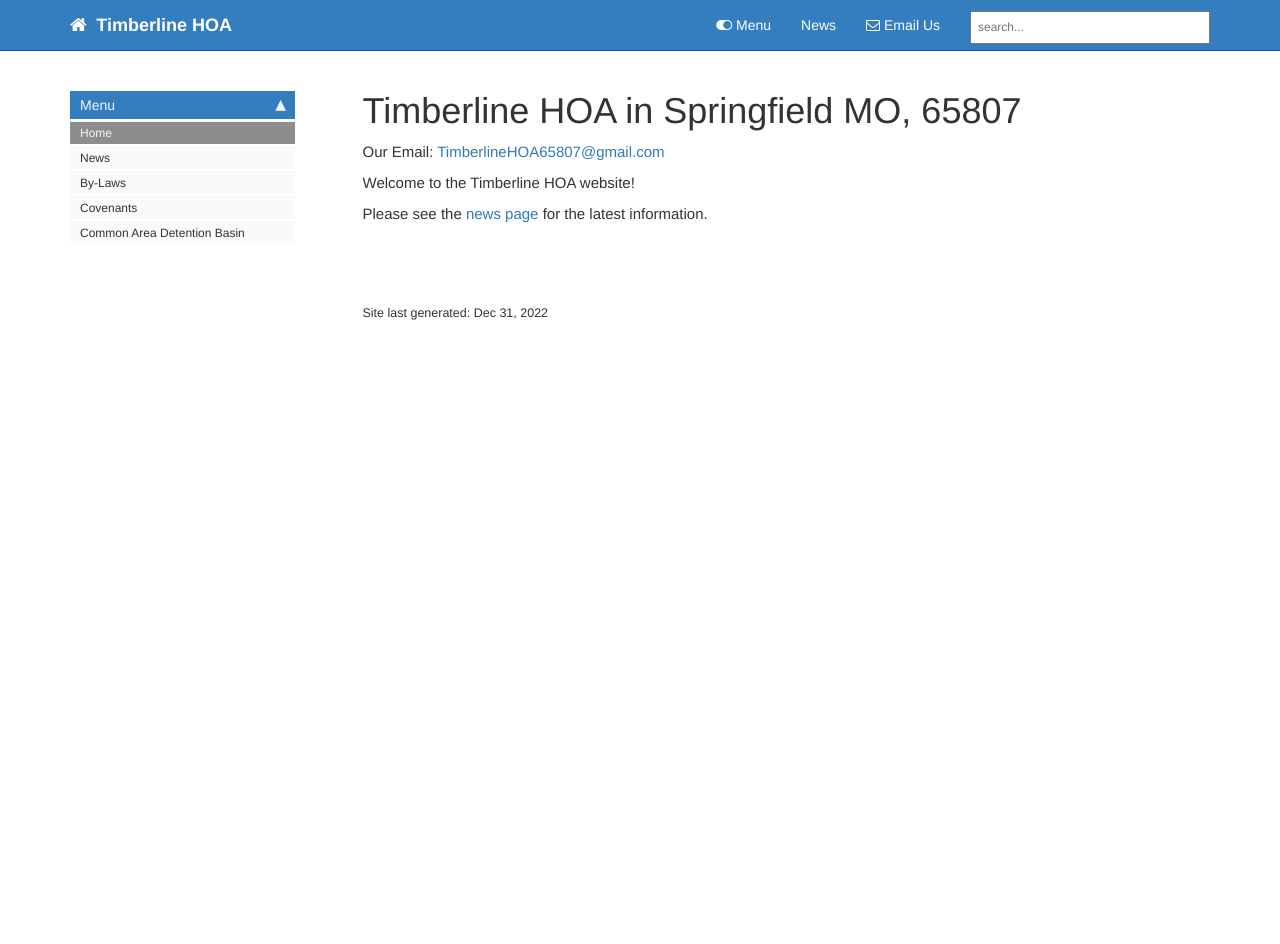
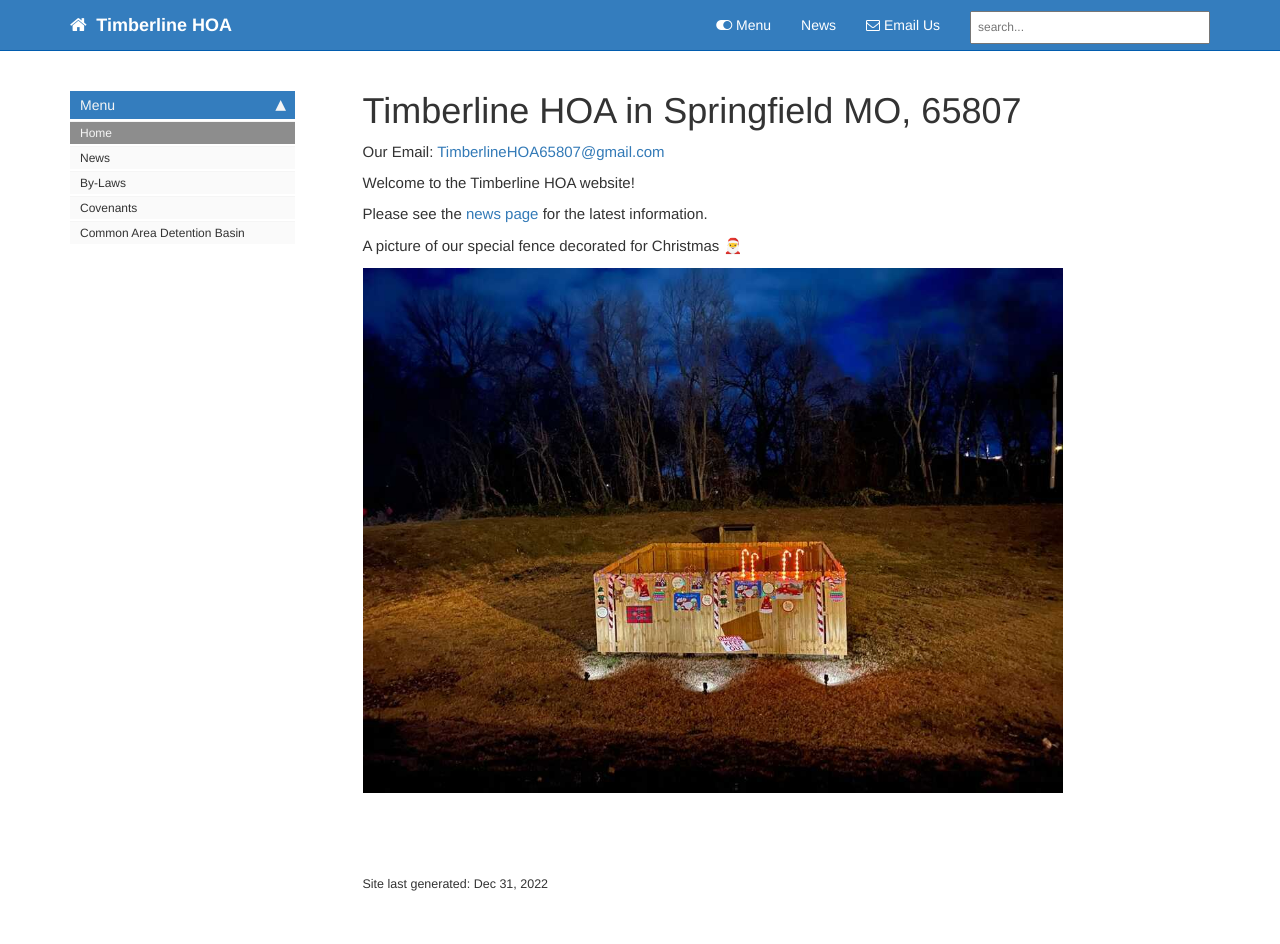
Before and after one commit to timberline-hoa/timberline-hoa.github.io, a Jekyll site: the page built from index.md, in a window 1280 px wide. Built offline with Jekyll 4.4.1, drawn with Linux system fonts in a browser that asks for light colours; comment, search, counter and statistics services are not loaded; before the commit the page ends 900 px from its top, so only the background shows below that.

Commit message:
Christmas fence

```diff
--- a/index.md
+++ b/index.md
@@ -8,3 +8,6 @@ Our Email: [TimberlineHOA65807@gmail.com](mailto:timberlinehoa65807@gmail.com)
 Welcome to the Timberline HOA website!
 
 Please see the [news page]({{site.url}}/news.html) for the latest information.
+
+A picture of our special fence decorated for Christmas 🎅
+![Fence Decorated for Christmas]({{ site.url }}/images/2022-12-fence/sinkhole_fence_christmas.jpg)
```
Also changed, not shown: images/2022-12-fence/sinkhole_fence_christmas.jpg (added).
